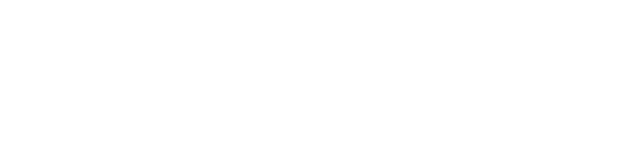
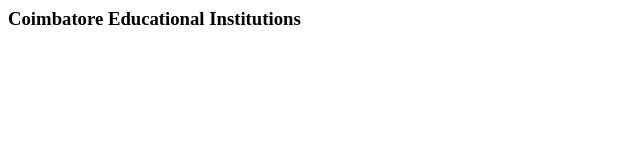
Before and after one commit to seesiva/ML, a website: page DV/coimbatore.html in a window 1280 px wide. Shown: the whole page, without its empty margins (0-640 px from the left). Drawn offline with nearby package versions, Linux system fonts and the light colour scheme.

Commit message:
Updated files of package and coimbatore.html

```diff
--- a/DV/coimbatore.html
+++ b/DV/coimbatore.html
@@ -1,7 +1,12 @@
 <html>
-<title>D3 - Coimbatore Data on Educational Institutions</title>
-<head>
-<script src="https://d3js.org/d3.v5.min.js"></script>
-</head>
-
+    <head>
+        <meta charset="UTF-8">
+        <title>Coimbatore Education Statistics</title>
+        <script src="https://d3js.org/d3.v5.min.js"></script>
+    </head>
+    <body>
+        <h3>Coimbatore Educational Institutions</h3>
+        <script>
+        </script>
+    </body>
 </html>
```
Also changed, not shown: DV/package.json (+5 -5 lines).
